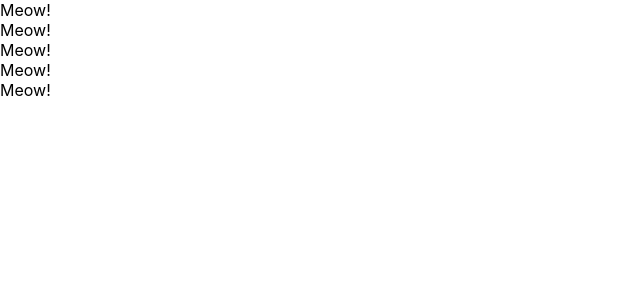
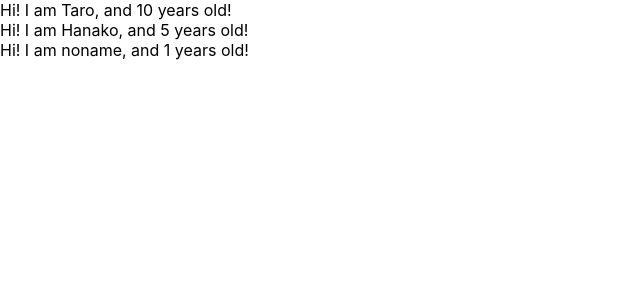
Before and after one commit to sayaka-takeuchi/react-application, a React (Create React App) app: page / in a window 1280 px wide. Shown: the top 300 px of the page, without its empty margins (0-640 px from the left). Built offline with nearby package versions, Linux system fonts and the light colour scheme.

Commit message:
propsについて学習

```diff
--- a/src/App.js
+++ b/src/App.js
@@ -1,30 +1,28 @@
 import React from 'react';
 
-// class App extends Component {
-//   render() {
-//     return (
-//       <React.Fragment>
-//         <label htmlFor="bar">bar</label>
-//         <input type="text" onChange={() => console.log("Hello!")} />
-//       </React.Fragment>
-//     )
-//   }
-// }
+const App = () => {
+  const profiles = [
+    { name: "Taro", age: 10 },
+    { name: "Hanako", age: 5 },
+    { name: "noname" }
+  ]
 
-const App = () => {
   return (
     <div>
-      <Cat />
-      <Cat />
-      <Cat />
-      <Cat />
-      <Cat />
+      {
+        profiles.map((profile, index) => {
+        return <User name={profile.name} age={profile.age} key={index} />
+      })
+    }
     </div>
   )
 }
 
-const Cat = () => {
-  return <div>Meow!</div>
+const User = (props) => {
+  return <div>Hi! I am {props.name}, and {props.age} years old!</div>
 }
 
+User.defaultProps = {
+  age: 1
+}
 export default App;
```
